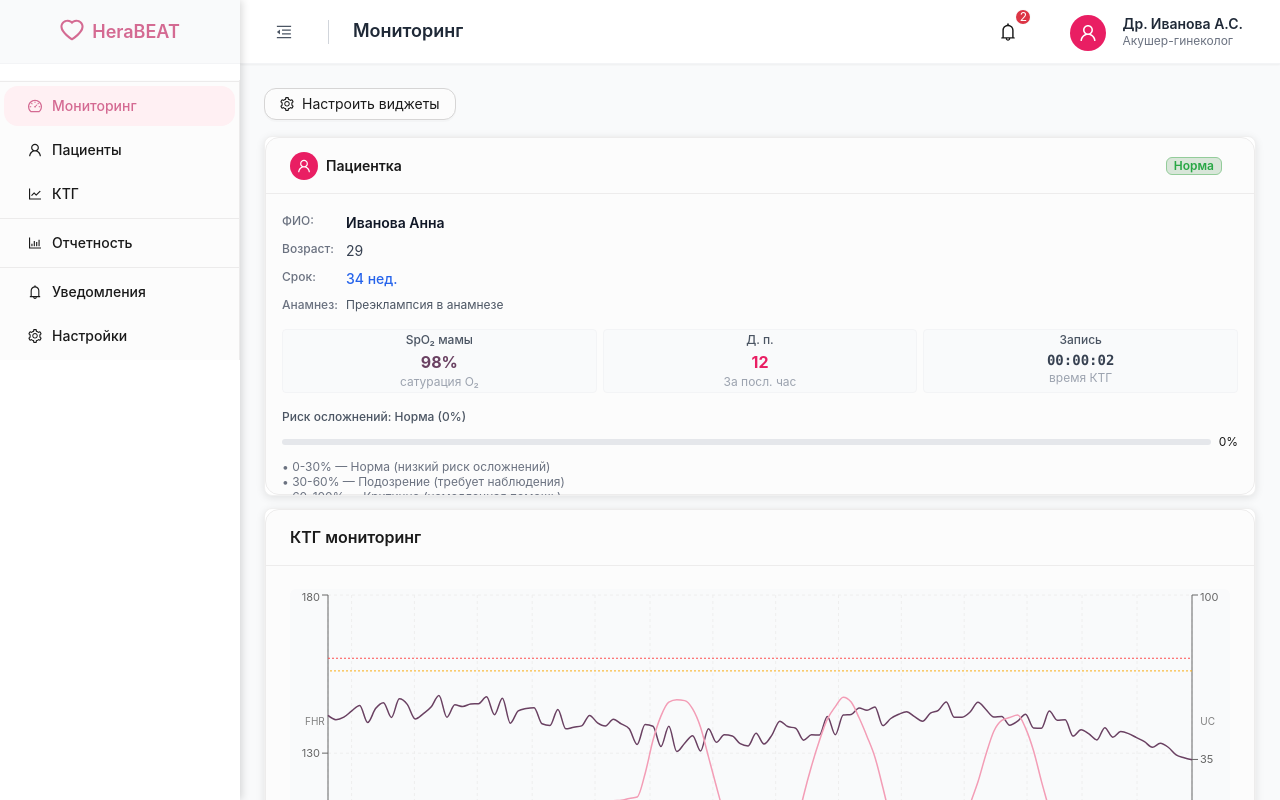
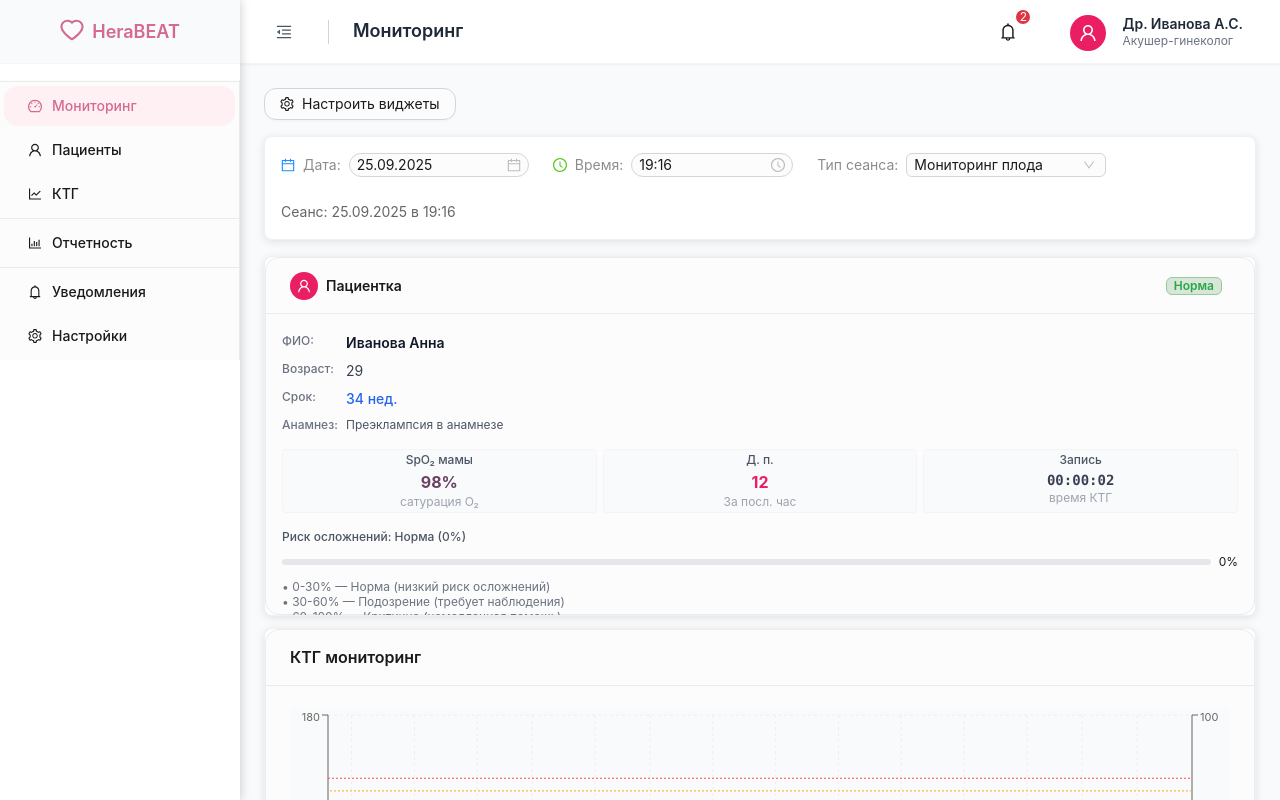
Before and after one commit to MIREASHKI-BIG-BOB/frontend, a React (Vite) app: page / in a window 1280 px wide. Both pictures are taken after a click on the button "Дешборд". Shown: the top 800 px of the page. Built offline with nearby package versions, Linux system fonts and the light colour scheme.

Commit message:
Add session selection UI to Dashboard
Introduced date, time, and session type selectors to the Dashboard page using Ant Design components. Also added type declarations for CSS modules and imported styles for react-grid-layout and react-resizable.

```diff
--- a/src/pages/Dashboard.tsx
+++ b/src/pages/Dashboard.tsx
@@ -1,5 +1,5 @@
-import { Segmented, Button, Tooltip, Dropdown, Menu } from 'antd';
-import { SettingOutlined, SaveOutlined, UndoOutlined, PlusOutlined } from '@ant-design/icons';
+import { Segmented, Button, Tooltip, Dropdown, Menu, DatePicker, TimePicker, Select, Space, Typography } from 'antd';
+import { SettingOutlined, SaveOutlined, UndoOutlined, PlusOutlined, CalendarOutlined, ClockCircleOutlined } from '@ant-design/icons';
 import PatientCard from '../widgets/PatientCard';
 import CTGChartSimple from '../widgets/CTGChartSimple';
 import AlertPanel from '../widgets/AlertPanel';
@@ -10,6 +10,7 @@ import { useEffect, useState, useMemo } from 'react';
 import { AlertSystem } from '../utils/AlertSystem';
 import { NotificationService } from '../utils/NotificationService';
 import { Responsive, WidthProvider, Layout as RGLLayout } from 'react-grid-layout';
+import dayjs from 'dayjs';
 import 'react-grid-layout/css/styles.css';
 import 'react-resizable/css/styles.css';
 
@@ -56,6 +57,8 @@ const defaultLayouts = {
   ]
 };
 
+const { Text } = Typography;
+
 export default function Dashboard() {
   const [fps, setFps] = useState<number>(250);
   const [winSec, setWinSec] = useState<number>(180);
@@ -64,6 +67,11 @@ export default function Dashboard() {
   const [recSec, setRecSec] = useState<number>(0);
   const [layouts, setLayouts] = useState(defaultLayouts);
   const [isEditMode, setIsEditMode] = useState(false);
+
+  // Простые поля для выбора сеанса
+  const [selectedDate, setSelectedDate] = useState(dayjs());
+  const [selectedTime, setSelectedTime] = useState(dayjs());
+  const [sessionType, setSessionType] = useState('monitoring');
 
   const alertSystem = useMemo(() => new AlertSystem(), []);
   const notificationService = useMemo(() => new NotificationService(), []);
@@ -271,6 +279,60 @@ export default function Dashboard() {
         )}
       </div>
 
+      {/* Простой выбор сеанса */}
+      <div style={{
+        background: 'white',
+        padding: '16px',
+        borderRadius: '8px',
+        boxShadow: '0 2px 8px rgba(0,0,0,0.1)',
+        marginBottom: '16px',
+        border: '1px solid #f0f0f0'
+      }}>
+        <Space size="large" wrap>
+          <div style={{ display: 'flex', alignItems: 'center', gap: '8px' }}>
+            <CalendarOutlined style={{ color: '#1890ff' }} />
+            <Text type="secondary">Дата:</Text>
+            <DatePicker
+              value={selectedDate}
+              onChange={(date) => setSelectedDate(date || dayjs())}
+              format="DD.MM.YYYY"
+              size="small"
+            />
+          </div>
+
+          <div style={{ display: 'flex', alignItems: 'center', gap: '8px' }}>
+            <ClockCircleOutlined style={{ color: '#52c41a' }} />
+            <Text type="secondary">Время:</Text>
+            <TimePicker
+              value={selectedTime}
+              onChange={(time) => setSelectedTime(time || dayjs())}
+              format="HH:mm"
+              size="small"
+            />
+          </div>
+
+          <div style={{ display: 'flex', alignItems: 'center', gap: '8px' }}>
+            <Text type="secondary">Тип сеанса:</Text>
+            <Select
+              value={sessionType}
+              onChange={setSessionType}
+              size="small"
+              style={{ width: 200 }}
+              options={[
+                { value: 'monitoring', label: 'Мониторинг плода' },
+                { value: 'stress', label: 'Стресс-тест' },
+                { value: 'nst', label: 'НСТ (нестрессовый тест)' },
+                { value: 'cst', label: 'КСТ (контрактильный стресс-тест)' }
+              ]}
+            />
+          </div>
+
+          <Text style={{ color: '#666' }}>
+            Сеанс: {selectedDate.format('DD.MM.YYYY')} в {selectedTime.format('HH:mm')}
+          </Text>
+        </Space>
+      </div>
+
       {/* Responsive Grid Layout */}
       <ResponsiveGridLayout
         className="layout"
--- /dev/null
+++ b/src/types/css.d.ts
@@ -0,0 +1,7 @@
+declare module '*.css' {
+  const content: any;
+  export default content;
+}
+
+declare module 'react-grid-layout/css/styles.css';
+declare module 'react-resizable/css/styles.css';
```
